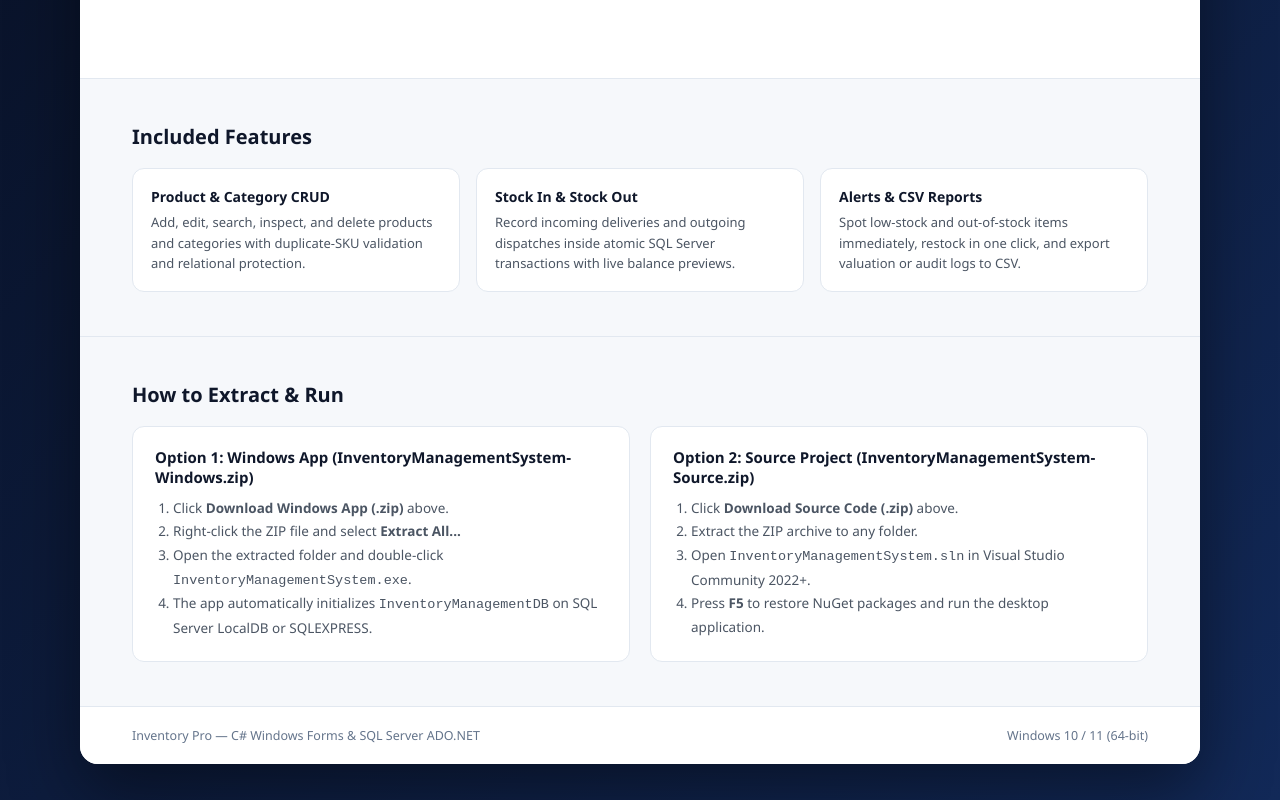
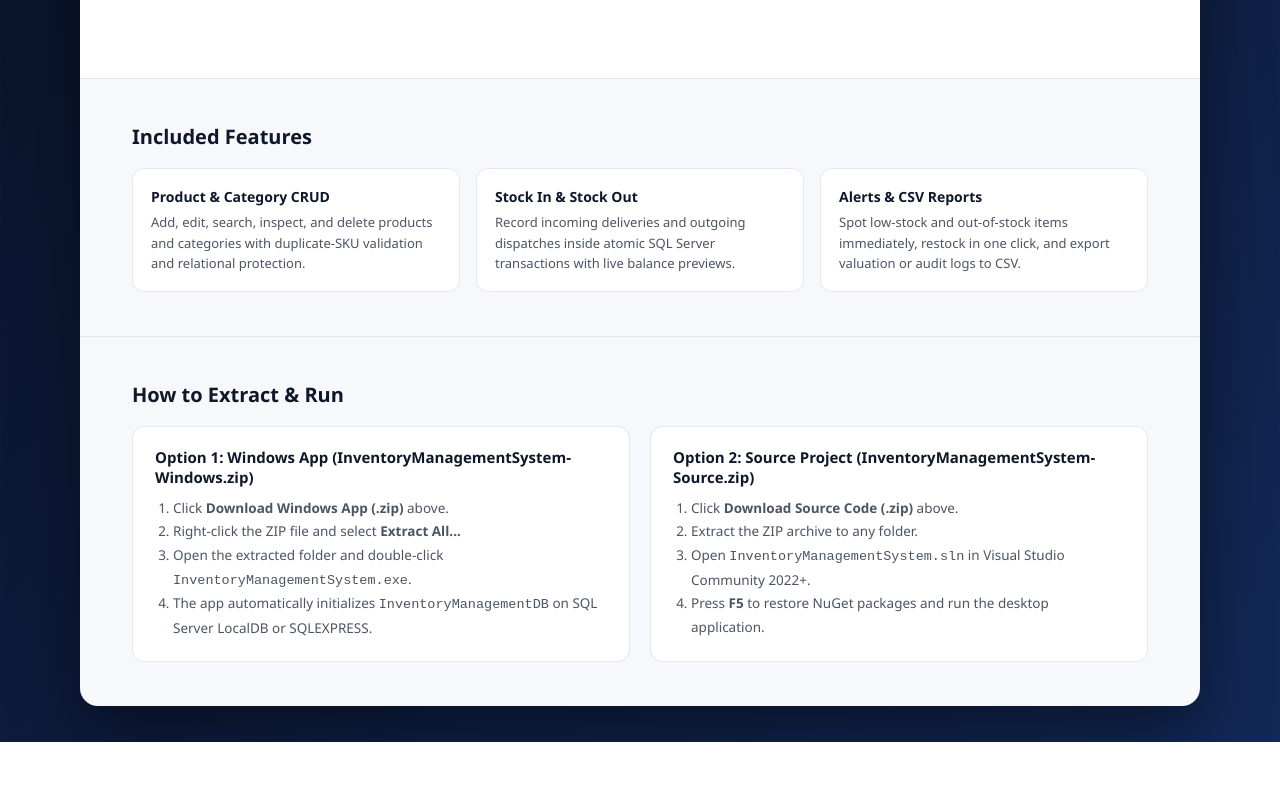
Before and after one commit to Krai-developer/InventoryManagementSystem, a plain HTML site: page index.html in a window 1280 px wide. Shown: the part 678-1478 px from the top of the page. After the commit the page ends 1420 px from the top, so only its background shows below. Drawn offline with Linux system fonts and the light colour scheme.

Commit message:
update footer remove the unnecessary

```diff
--- a/index.html
+++ b/index.html
@@ -570,11 +570,6 @@
         </div>
       </div>
     </section>
-
-    <footer>
-      <span>Inventory Pro — C# Windows Forms &amp; SQL Server ADO.NET</span>
-      <span>Windows 10 / 11 (64-bit)</span>
-    </footer>
   </div>
 </body>
 </html>
```
